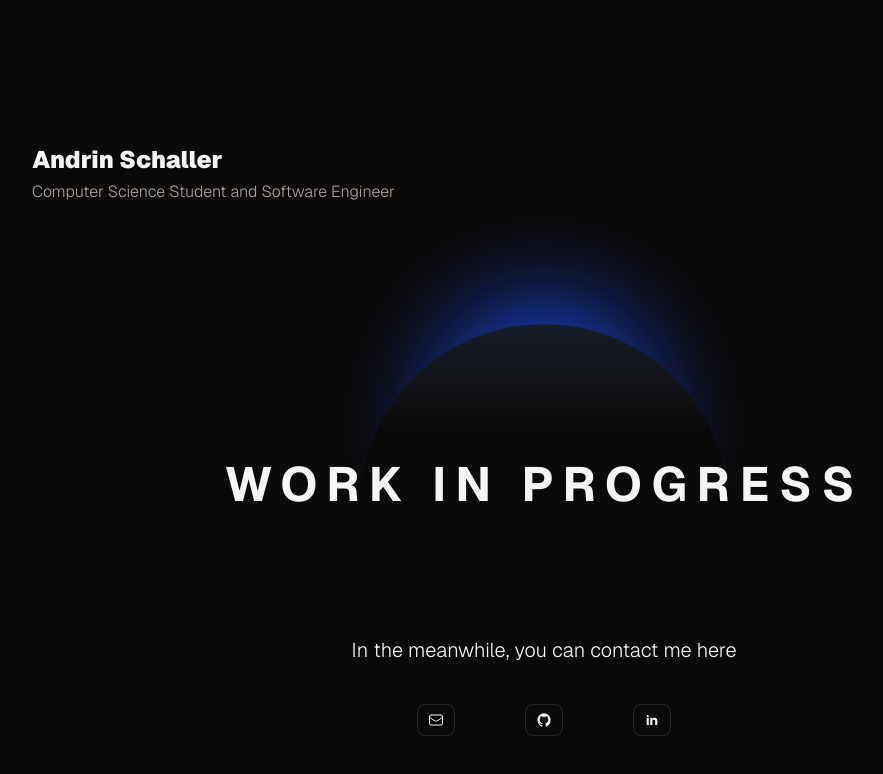
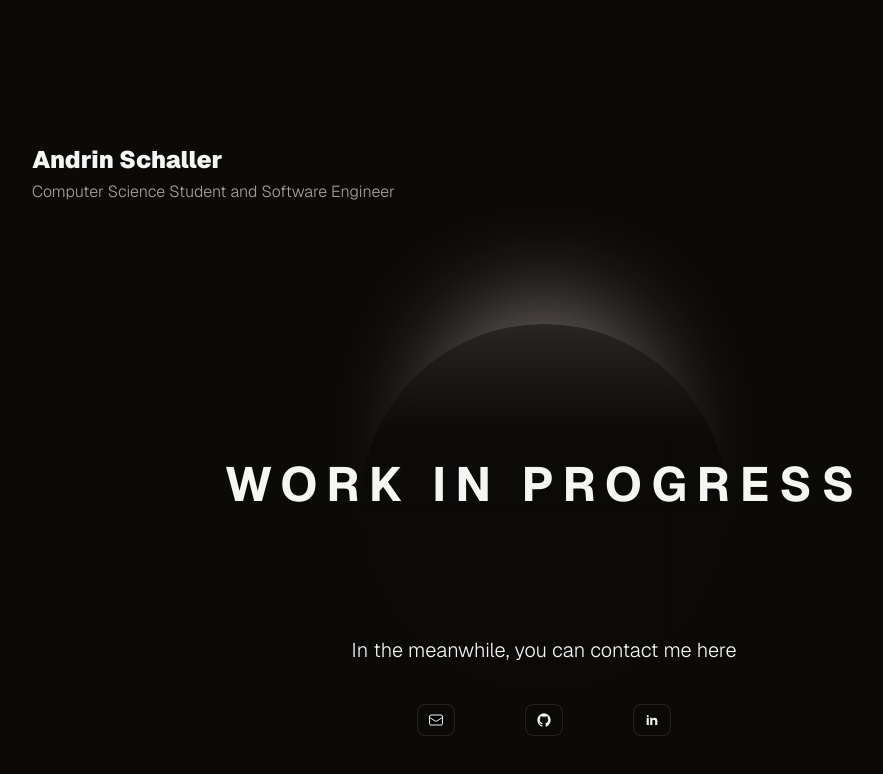
Before and after one commit to codeofandrin/andrin.software, a Next.js app: page / in a window 1280 px wide. Shown: the top 774 px of the page, without its empty margins (96-979 px from the left). Built offline with nearby package versions, Linux system fonts and the light colour scheme.

Commit message:
Change light color to stone

```diff
--- a/src/app/(home)/page.tsx
+++ b/src/app/(home)/page.tsx
@@ -55,8 +55,8 @@ export default function Home() {
       <h1 className="text-2xl font-black">Andrin Schaller</h1>
       <h2 className="mt-1 font-light text-stone-400">Computer Science Student and Software Engineer</h2>
       <div className="relative mt-20 flex flex-col items-center">
-        <Ellipse className="top-5 h-60 w-54 rounded-[50%] bg-blue-700 blur-[50px]" />
-        <Ellipse className="top-10 h-92 w-92 rounded-full bg-gradient-to-t from-stone-950 from-70% to-blue-400 to-275%" />
+        <Ellipse className="top-5 h-60 w-54 rounded-[50%] bg-stone-500 blur-[50px]" />
+        <Ellipse className="top-10 h-92 w-92 rounded-full bg-gradient-to-t from-stone-950 from-70% to-white to-275%" />
         <h3 className="mt-44 text-5xl font-bold tracking-[0.2em]">WORK IN PROGRESS</h3>
         <div>
           <p className="mt-32 text-xl">In the meanwhile, you can contact me here</p>
```
